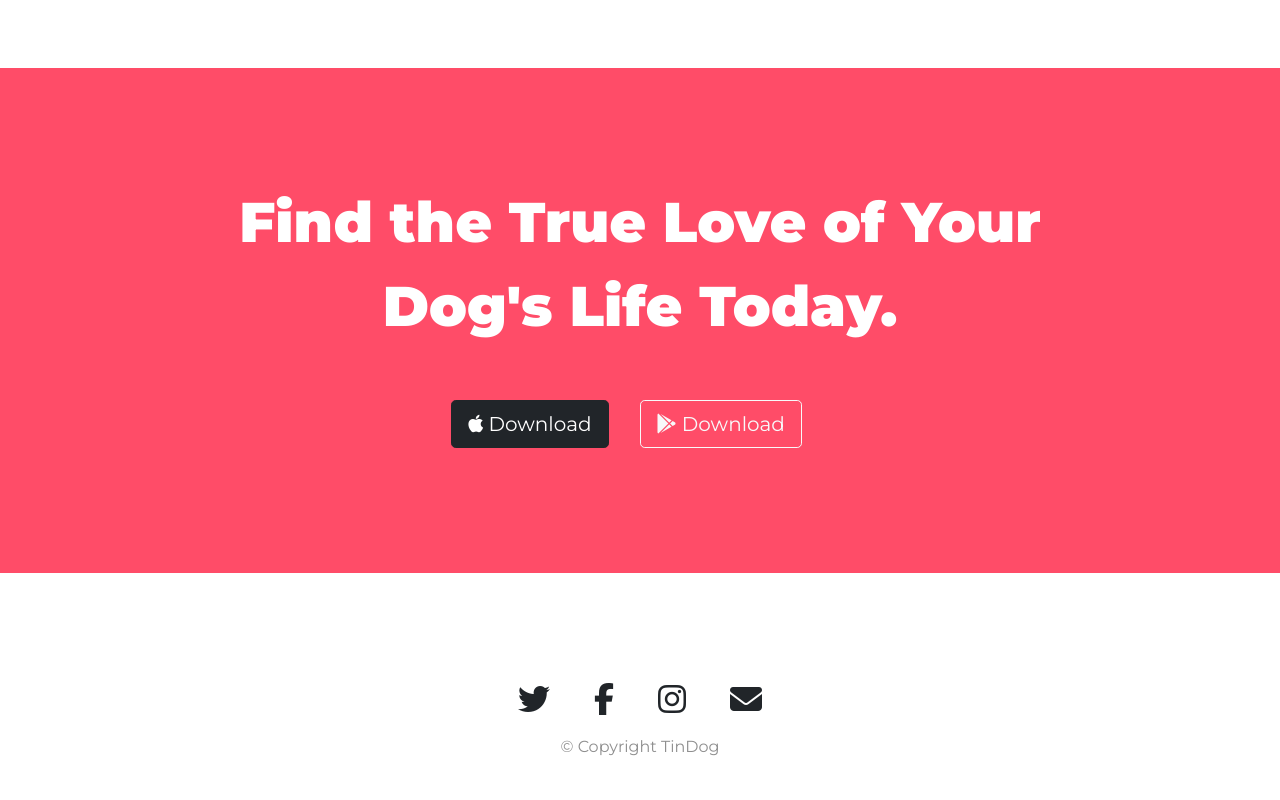
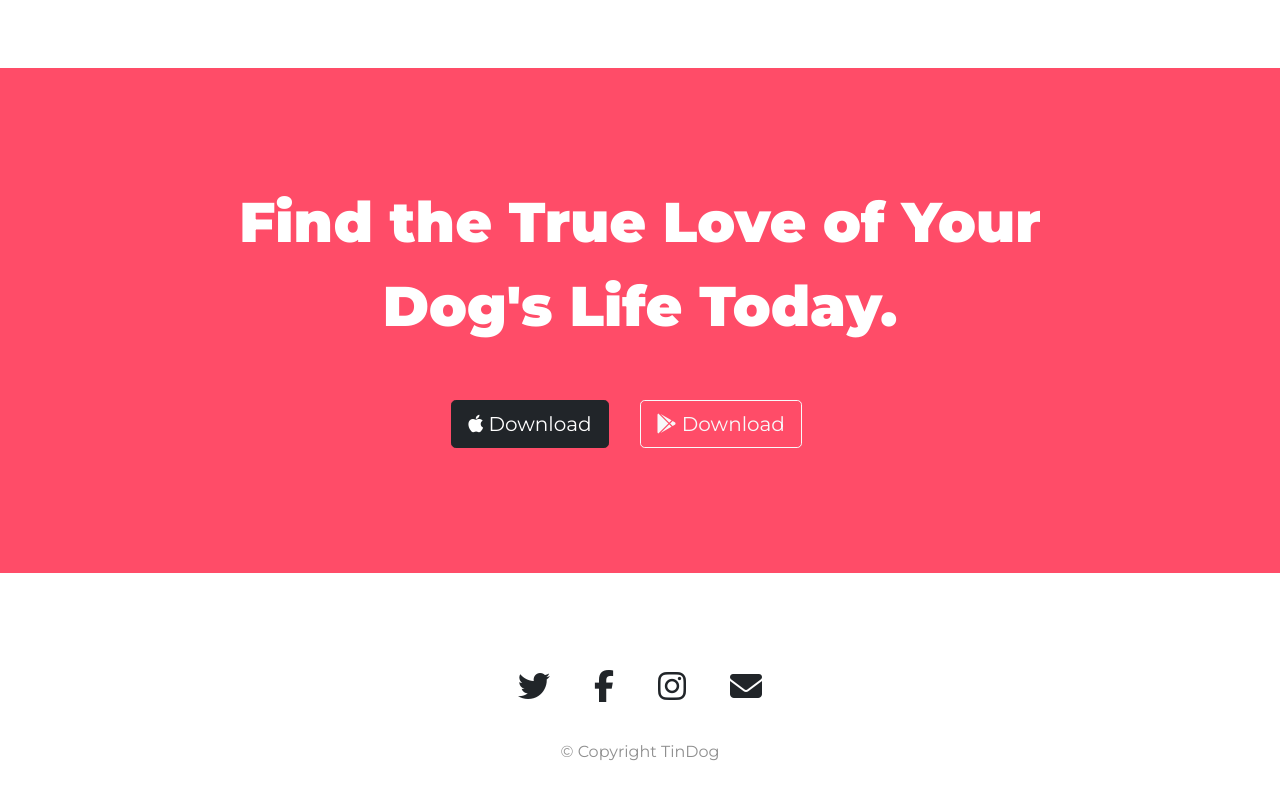
Before and after one commit to Daniel-Cherny/TinDog, a plain HTML site: page index.html in a window 1280 px wide. Shown: the part 2606-3406 px from the top of the page. Drawn offline with nearby package versions, Linux system fonts and the light colour scheme.

Commit message:
Update styles.css

```diff
--- a/css/styles.css
+++ b/css/styles.css
@@ -178,6 +178,16 @@ p {
   background-color: #fff;
 }
 
+#footer .container-fluid {
+  padding-top: 6%;
+  padding-bottom: 2%;
+}
+
+.copyright {
+  padding-top: 2%;
+  padding-bottom: 2%;
+}
+
 .social-icon {
   margin: 20px 10px;
 }
@@ -231,4 +241,8 @@ p {
     color: white;
   }
 
+  .footer-box {
+    padding: 10% 4%;
+  }
+
 }
```
